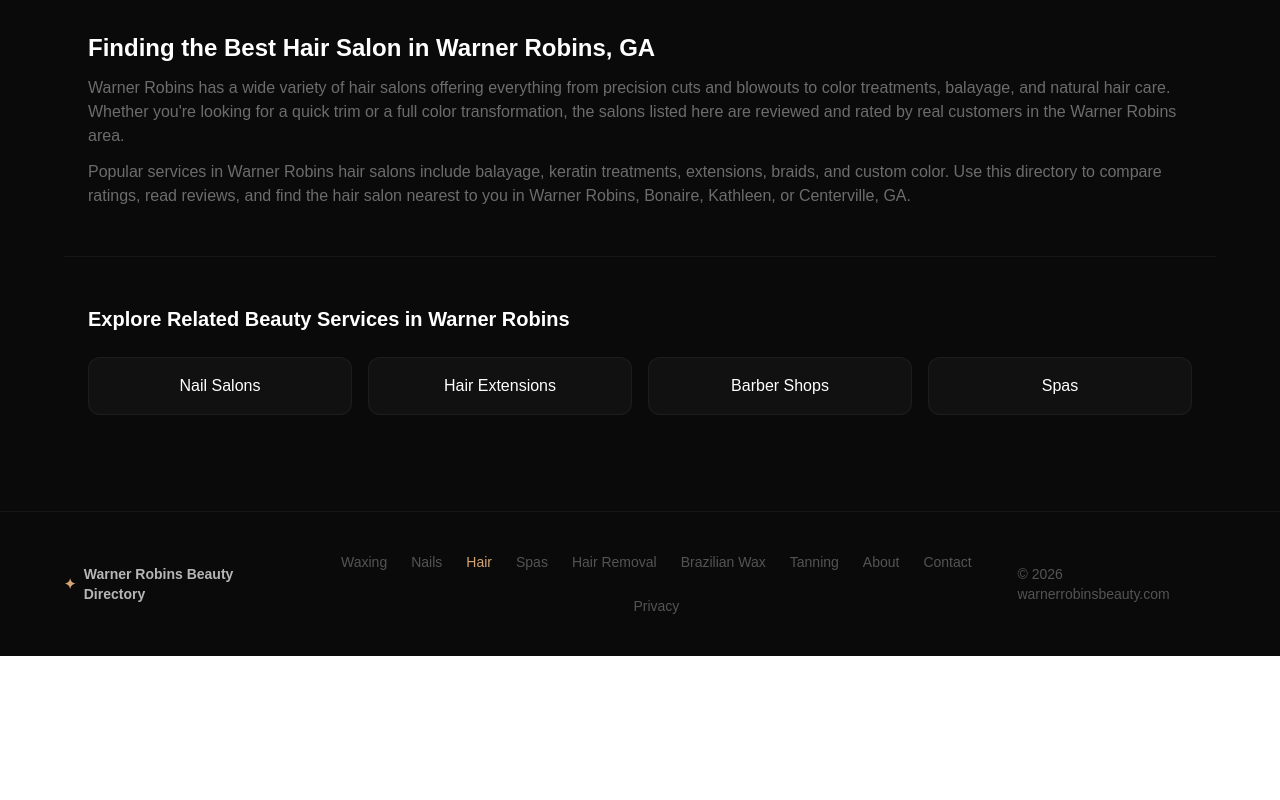
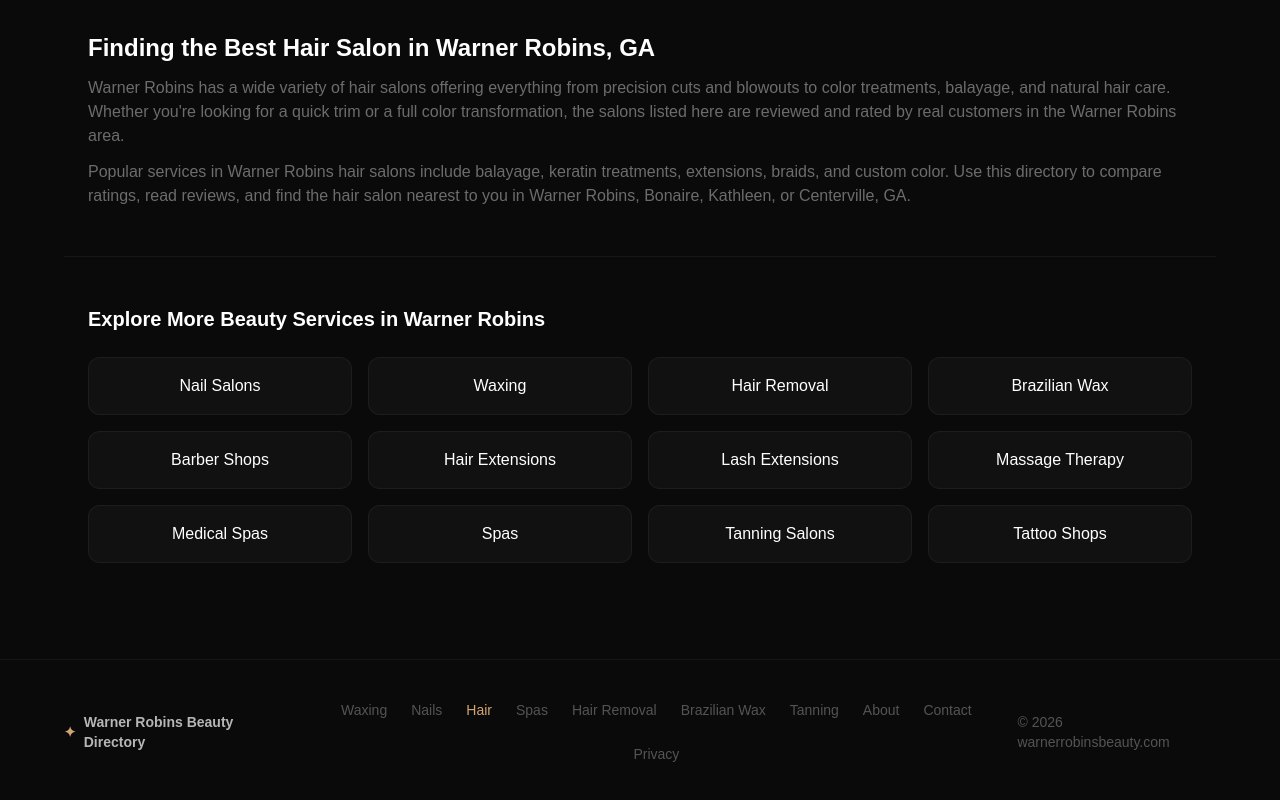
Before and after one commit to skenned23/warnerrobinsbeauty, a Next.js app: page /hair-salons in a window 1280 px wide. Shown: the part 3290-4090 px from the top of the page. Before the commit the page ends 3946 px from the top, so only its background shows below. Built offline with nearby package versions, Linux system fonts and the light colour scheme; a web font is replaced by a local one.

Commit message:
Add RelatedCategories component, update hair-salons page

```diff
--- /dev/null
+++ b/app/components/RelatedCategories.tsx
@@ -0,0 +1,34 @@
+import Link from "next/link";
+
+const ALL_CATEGORIES = [
+  { slug: "hair-salons", label: "Hair Salons" },
+  { slug: "nail-salons", label: "Nail Salons" },
+  { slug: "waxing", label: "Waxing" },
+  { slug: "hair-removal", label: "Hair Removal" },
+  { slug: "brazilian-wax", label: "Brazilian Wax" },
+  { slug: "barber-shops", label: "Barber Shops" },
+  { slug: "hair-extensions", label: "Hair Extensions" },
+  { slug: "lash-extensions", label: "Lash Extensions" },
+  { slug: "massage-therapy", label: "Massage Therapy" },
+  { slug: "medical-spas", label: "Medical Spas" },
+  { slug: "spas", label: "Spas" },
+  { slug: "tanning-salons", label: "Tanning Salons" },
+  { slug: "tattoo-shops", label: "Tattoo Shops" },
+];
+
+export default function RelatedCategories({ current }: { current: string }) {
+  const others = ALL_CATEGORIES.filter((c) => c.slug !== current);
+  return (
+    <section className="max-w-6xl mx-auto px-6 py-12 border-t border-white/5">
+      <h2 className="text-xl font-bold mb-6">Explore More Beauty Services in Warner Robins</h2>
+      <div className="grid grid-cols-2 md:grid-cols-4 gap-4">
+        {others.map((cat) => (
+          <Link key={cat.slug} href={`/${cat.slug}`}
+            className="bg-white/[0.03] border border-white/5 hover:border-[#D4A574]/30 rounded-xl p-4 text-center hover:text-[#D4A574] transition-all">
+            {cat.label}
+          </Link>
+        ))}
+      </div>
+    </section>
+  );
+}
--- a/app/hair-salons/page.tsx
+++ b/app/hair-salons/page.tsx
@@ -3,6 +3,7 @@ import path from "path";
 import type { Metadata } from "next";
 import Navbar from "../components/Navbar";
 import BusinessCard from "../components/BusinessCard";
+import RelatedCategories from "../components/RelatedCategories";
 
 export const metadata: Metadata = {
   title: "Hair Salons in Warner Robins, GA — Best Hair Stylists Near You",
@@ -84,23 +85,7 @@ export default function HairSalonsPage() {
         </div>
       </div>
 
-      {/* Related Categories */}
-      <section className="max-w-6xl mx-auto px-6 py-12 border-t border-white/5">
-        <h2 className="text-xl font-bold mb-6">Explore Related Beauty Services in Warner Robins</h2>
-        <div className="grid grid-cols-2 md:grid-cols-4 gap-4">
-          {[
-            { slug: "nail-salons", label: "Nail Salons" },
-            { slug: "hair-extensions", label: "Hair Extensions" },
-            { slug: "barber-shops", label: "Barber Shops" },
-            { slug: "spas", label: "Spas" },
-          ].map((cat) => (
-            <a key={cat.slug} href={`/${cat.slug}`}
-              className="bg-white/[0.03] border border-white/5 hover:border-[#D4A574]/30 rounded-xl p-4 text-center hover:text-[#D4A574] transition-all">
-              {cat.label}
-            </a>
-          ))}
-        </div>
-      </section>
+      <RelatedCategories current="hair-salons" />
 
       {/* Footer */}
       <footer className="border-t border-white/5 py-10 px-6 mt-12">
```
